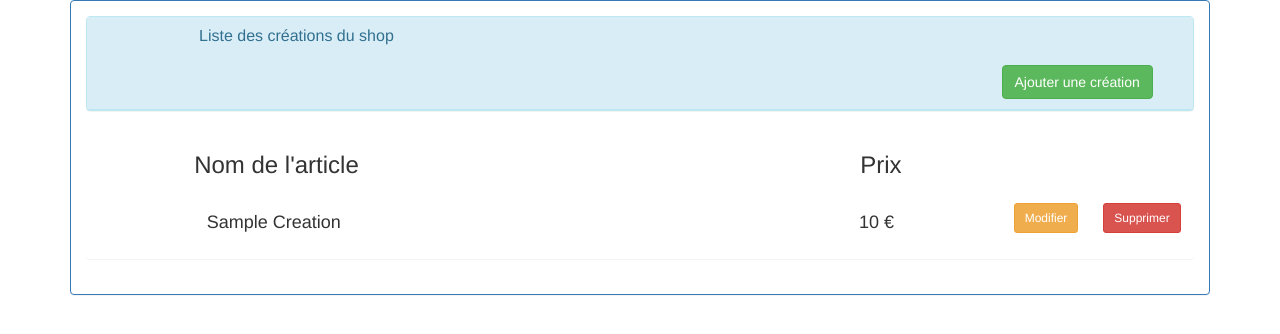
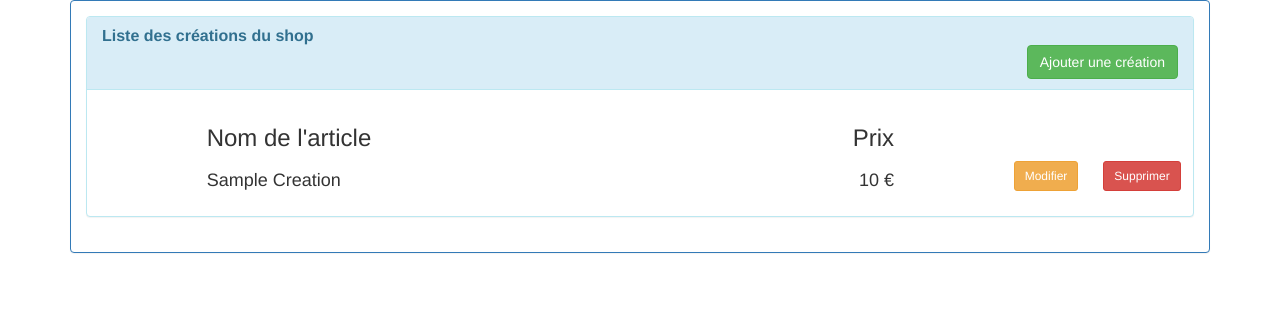
Before and after one commit to WildCodeSchool/orleans-0917-ateliero, a PHP site: template src/View/Admin/Shop/adminShopList.html.twig in a window 1280 px wide. Shown: the part 126-460 px from the top of the page. Run offline with PHP 8.4, Linux system fonts and the light colour scheme; the template is opened without the code that fills it: most values are stand-ins (such as "Sample title", 1, 10 or a date in 2020); some libraries are stand-ins or nearby versions; some web fonts are replaced.

Commit message:
Rectification de petites erreurs

```diff
--- a/src/View/Admin/Shop/adminShopList.html.twig
+++ b/src/View/Admin/Shop/adminShopList.html.twig
@@ -17,19 +17,16 @@
     <div class="panel panel-info">
         <div class="panel-heading">
             <div class="row">
-                <div class="col-md-11">
-                    <div class="col-xs-11 col-xs-offset-1 col-md-12">
-                        <h3 class="panel-title">Liste des créations du shop</h3><br/>
+                <div class="col-md-12">
+                        <h3 class="panel-title"><b>Liste des créations du shop</b></h3>
                         <a href="admin.php?route=addShopCreation">
                             <button class="btn btn-success pull-right" type="submit">Ajouter une création</button>
                         </a>
                 </div>
             </div>
         </div>
-        </div>
-    </div>
 
-    <div class="panel">
+        <div class="panel-body">
             <div class="row">
                 <div class="col-xs-12">
                     <div class="col-xs-8 col-sm-5 col-sm-offset-1 col-md-6">
@@ -38,7 +35,6 @@
                         <h3 class="pull-right">Prix</h3></div>
                 </div>
             </div>
-        <div class="panel-body">
             <div class="row">
                 <div class="col-xs-12">
                     {% for creation in creations %}
@@ -51,14 +47,16 @@
 
                                 <div class="col-xs-5 col-xs-offset-1 col-sm-1">
                                     <a href="admin.php?route=updateShopAction&id={{ creation.id }}">
-                                        <button class="btn btn-warning btn-sm" type="submit" name="">Modifier</button>
+                                        <button class="btn btn-warning btn-sm" type="submit" name="">Modifier
+                                        </button>
                                     </a>
                                 </div>
 
                                 <div class="col-xs-5 col-sm-1">
                                     <form action="admin.php?route=deleteShopAction" method="post">
                                         <input type="hidden" name="id" value="{{ creation.id }}"/>
-                                        <button class="btn btn-danger btn-sm" type="submit" name="">Supprimer</button>
+                                        <button class="btn btn-danger btn-sm" type="submit" name="">Supprimer
+                                        </button>
                                     </form>
                                 </div>
                                 <br/>
@@ -70,4 +68,5 @@
             </div>
         </div>
     </div>
+
 {% endblock %}
--- a/src/View/Admin/header.html.twig
+++ b/src/View/Admin/header.html.twig
@@ -9,7 +9,7 @@
             <li role="presentation" {% if route == 'adminBlog' %}class="active"{% endif %}>
                 <a href="admin.php?route=adminBlog" aria-controls="blog" role="tab">Blog</a>
             </li>
-            <li role="presentation" {% if route == 'adminShop' %}class="active"{% endif %}>
+            <li role="presentation" {% if route == 'adminShop' or route == 'updateShopAction'%}class="active"{% endif %}>
                 <a href="admin.php?route=adminShop" aria-controls="shop" role="tab">Shop</a>
             </li>
         </ul>
```
Also changed, not shown: src/Controller/CreationController.php (+9 -4 lines). Lines whose indentation alone changed are shown as unchanged.
